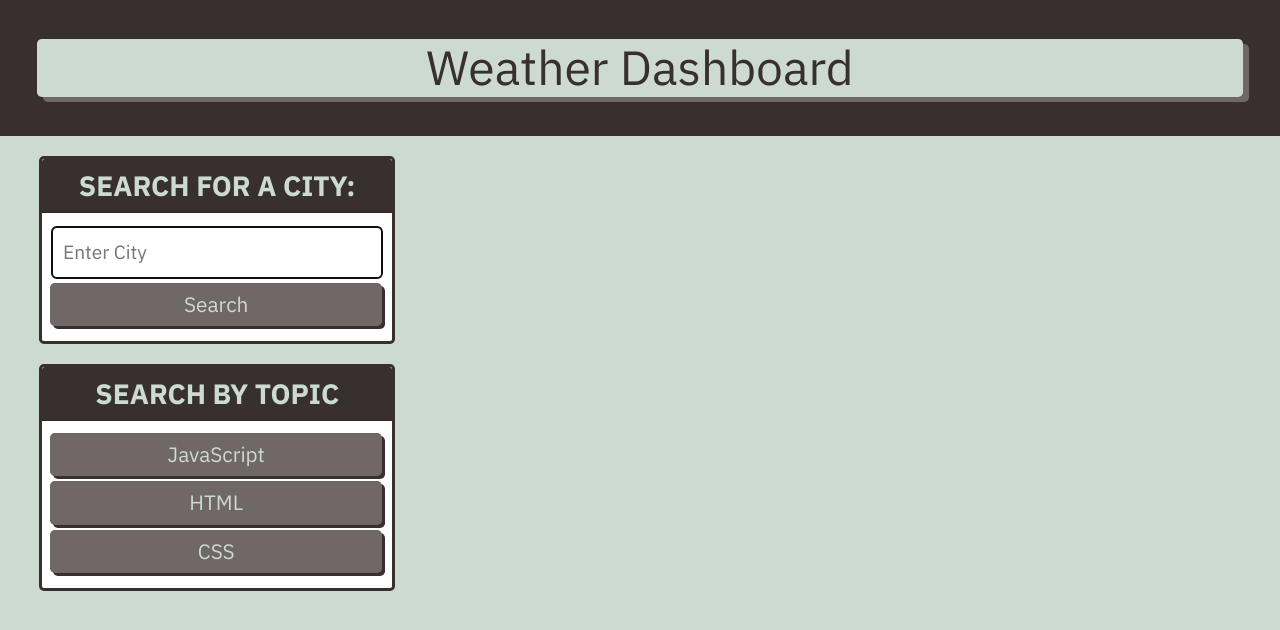
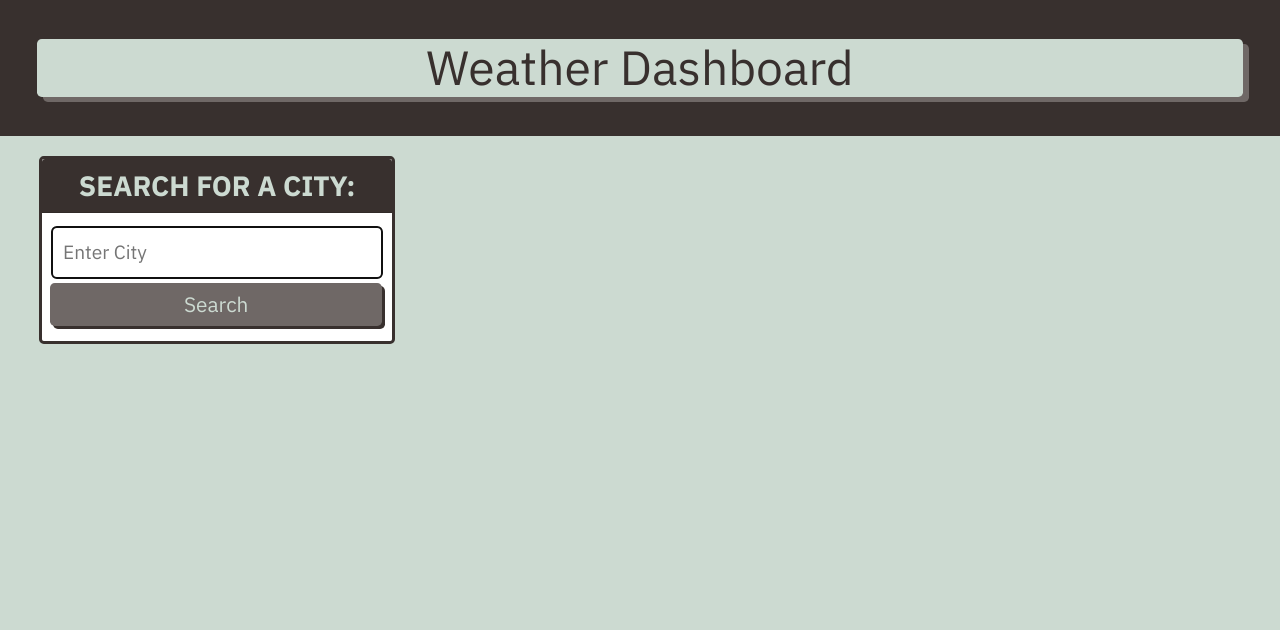
Before and after one commit to glennaellis94/weather-dashboard, a plain HTML site: page index.html in a window 1280 px wide. Drawn offline with nearby package versions, Linux system fonts and the light colour scheme; a web font is replaced by a local one.

Commit message:
fixed html

```diff
--- a/index.html
+++ b/index.html
@@ -34,15 +34,6 @@
 						<input name="username" id="username" type="text" autofocus="true" class="form-input" placeholder="Enter City" />
 						<button type="submit" class="btn">Search</button>
 					</form>
-				</div>
-
-				<div class="card">
-					<h3 class="card-header text-uppercase">Search By Topic</h3>
-					<div id="language-buttons" class="card-body">
-						<button data-language="javascript" class="btn">JavaScript</button>
-						<button data-language="html" class="btn">HTML</button>
-						<button data-language="css" class="btn">CSS</button>
-					</div>
 				</div>
 			</div>
 
```
